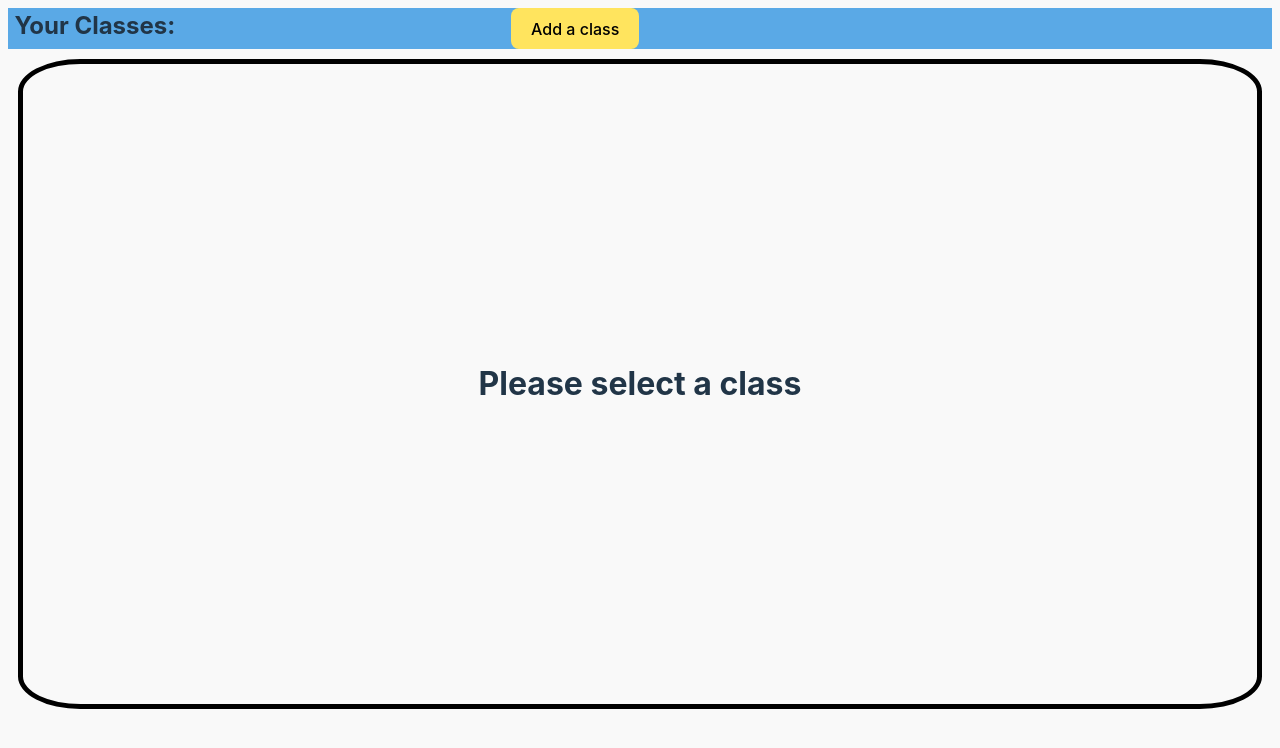
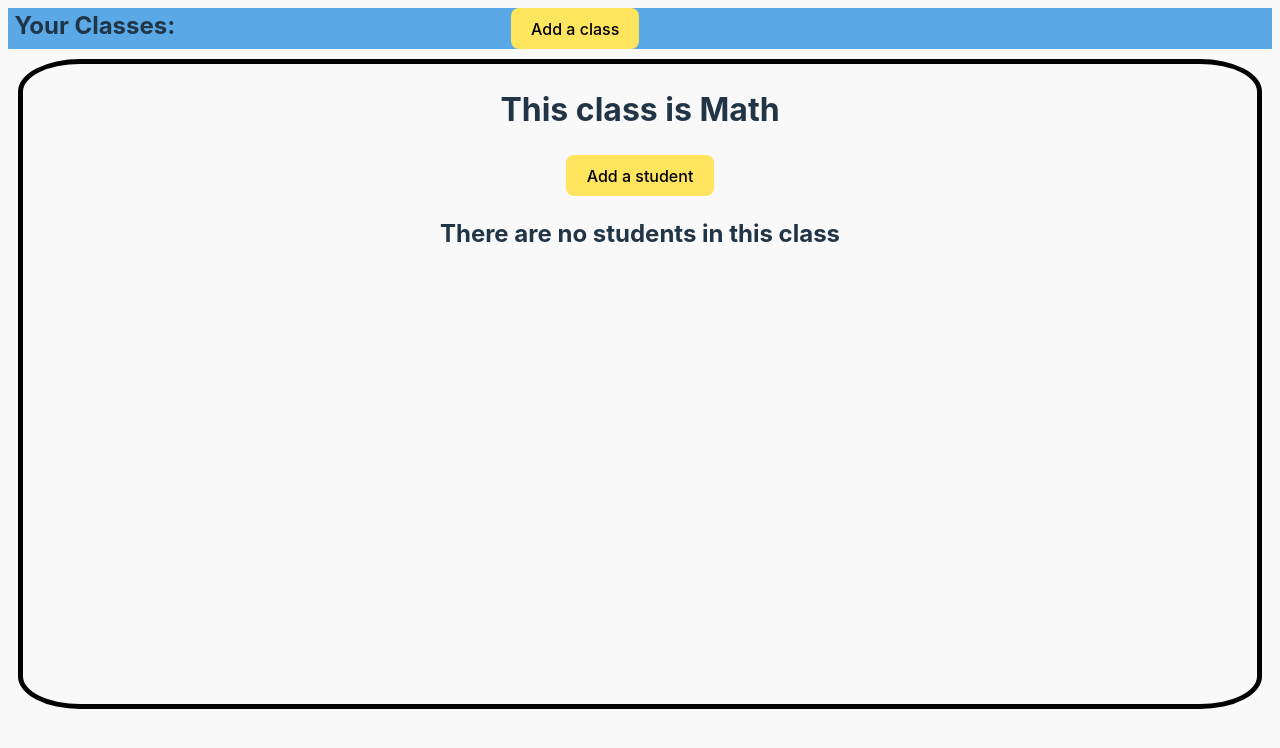
Before and after one commit to Raj-Lee-Code/BeaverHacksFall2023, a React (Vite) app: page / in a window 1280 px wide. Shown: the top 748 px of the page. Built offline with nearby package versions, Linux system fonts and the light colour scheme.

Commit message:
added layout for showing students and showing info on the class component for when we connect it to the backend

```diff
--- /dev/null
+++ b/src/Pages/AddStudent.css
@@ -0,0 +1,18 @@
+#addStudentPage{
+    margin-top: 10em;
+    display: flex;
+    flex-direction: column;
+    justify-content: center;
+    align-items: center;
+}
+
+#studentForm {
+    display: flex;
+    flex-direction: column;
+    align-items: center;
+}
+
+#studentSubmit {
+    margin: 25px;
+    background-color: red;
+}
--- /dev/null
+++ b/src/Pages/AddStudent.jsx
@@ -0,0 +1,23 @@
+import React from 'react';
+import './AddStudent.css'
+import { Link } from 'react-router-dom'
+function AddStudent() {
+
+  return (
+    <div id = "addStudentPage">
+      <Link to = "/"><button>Back to HomePage</button></Link>
+      <br></br>
+
+      <form id = "studentForm">
+        <p>Student First Name</p>
+        <input type = "text" name = "firstName"></input>
+        <p>Student Last Name</p>
+        <input type = "text" name = "lastName"></input>
+        <br></br>
+        <button id = "studentSubmit" type ='submit'>Add Student</button>
+      </form>
+    </div>
+  );
+}
+
+export default AddStudent;
--- a/src/Pages/ReadClass.jsx
+++ b/src/Pages/ReadClass.jsx
@@ -5,7 +5,7 @@ const ReadClass = ({token}) => {
     const [classes, setClasses] = useState([]);
 
     // possible sudo code for the fetch function
-    // const fetchPosts = async () => {
+    // const fetchClasses = async () => {
     //     const {data} = await backend
     //     from('classes')
     //     select('*')
--- a/src/Pages/homePage.jsx
+++ b/src/Pages/homePage.jsx
@@ -7,10 +7,10 @@ import ClassContent from '../components/ClassContent';
 
 function HomePage() {
 
-  const [schoolClass, setClasses] = useState(0);
+  const [currentClass, setClasses] = useState("Math");
 
   function ShowClass(classID) {
-
+    setClasses(classID)
   }
 
   return (
@@ -20,6 +20,7 @@ function HomePage() {
         <h2 id="classesHeader">Your Classes:</h2>
           <div id = "classButtons">
             <ReadClass/>
+
             <Link to="/AddClass">
                 <button>
                     Add a class
@@ -29,10 +30,10 @@ function HomePage() {
           </div>
       </div>
 
-      <div id="falseComponent">
+      <div >
         {
-        schoolClass == 0 ?
-        <h1>Please select a class</h1> : <ClassContent course = {schoolClass}/>
+        currentClass == 0 ?
+        <div id="falseComponent"><h1>Please select a class</h1></div> : <ClassContent course = {currentClass}/>
         }
 
       </div>
--- a/src/components/ClassContent.css
+++ b/src/components/ClassContent.css
@@ -1,4 +1,4 @@
-#falseComponent{
+#Component{
     margin: 10px;
     min-height: 80vh;
     border-style: solid;
@@ -6,6 +6,7 @@
     border-width: 5px;
     border-color: rgb(0, 0, 0);
     display: flex;
+    flex-direction: column;
+    justify-content: flex-start;
     align-items: center;
-    justify-content: center;
   }
--- a/src/components/ClassContent.jsx
+++ b/src/components/ClassContent.jsx
@@ -1,20 +1,46 @@
 import React from 'react'
 import {useState, useEffect} from 'react';
 import './ClassContent.css'
-
+import StudentCard from './StudentCard';
+import { Link } from 'react-router-dom'
 
 const ClassContent = (props) =>  {
+  const [students, setStudents] = useState([]);
+
+    // possible sudo code for the fetch function
+    // const fetchStudents = async () => {
+    //     const {data} = await backend
+    //     from('students')
+    //     select('students who are in the current class')
+
+    //     .order('created_at', { ascending: true });
+    //     // set state of posts
+    //     setClasses(data)
+    //   }
+
+    // useEffect(() => {
+    //     fetchStudents()
+    // }, []);
 
   let course = props.course
 
   return (
+  <>
+  <div id="Component">
 
-    <div id="Component">
-        <h1>This is your class</h1>
+    <h1> This class is {course}</h1>
+    <Link to ="/addStudent"><button>Add a student</button></Link>
+    {
+      // this should add a student card for every student added in the class
+      students && students.length > 0 ?
+      students.map((students,index) =>
+      <StudentCard name = {students.name} lastname = {students.lastname}/>
+      ) : <h2> There are no students in this class</h2>
+    }
 
-    </div>
+  </div>
 
-
+  </>
   );
 };
 
--- /dev/null
+++ b/src/components/StudentCard.jsx
@@ -0,0 +1,20 @@
+import React, { useState, useEffect } from 'react';
+
+const StudentCard = (props) => {
+
+    let firstName = props.name
+    let lastName = props.lastName
+
+
+    return (
+        <div>
+            <div> {firstName} {lastName} </div>
+
+            <form>
+                <input type='text' name = "notes"></input>
+            </form>
+        </div>
+    )
+}
+
+export default StudentCard;
```
Also changed, not shown: src/App.jsx (+5 -2 lines), src/components/StudentCard.css (added).
